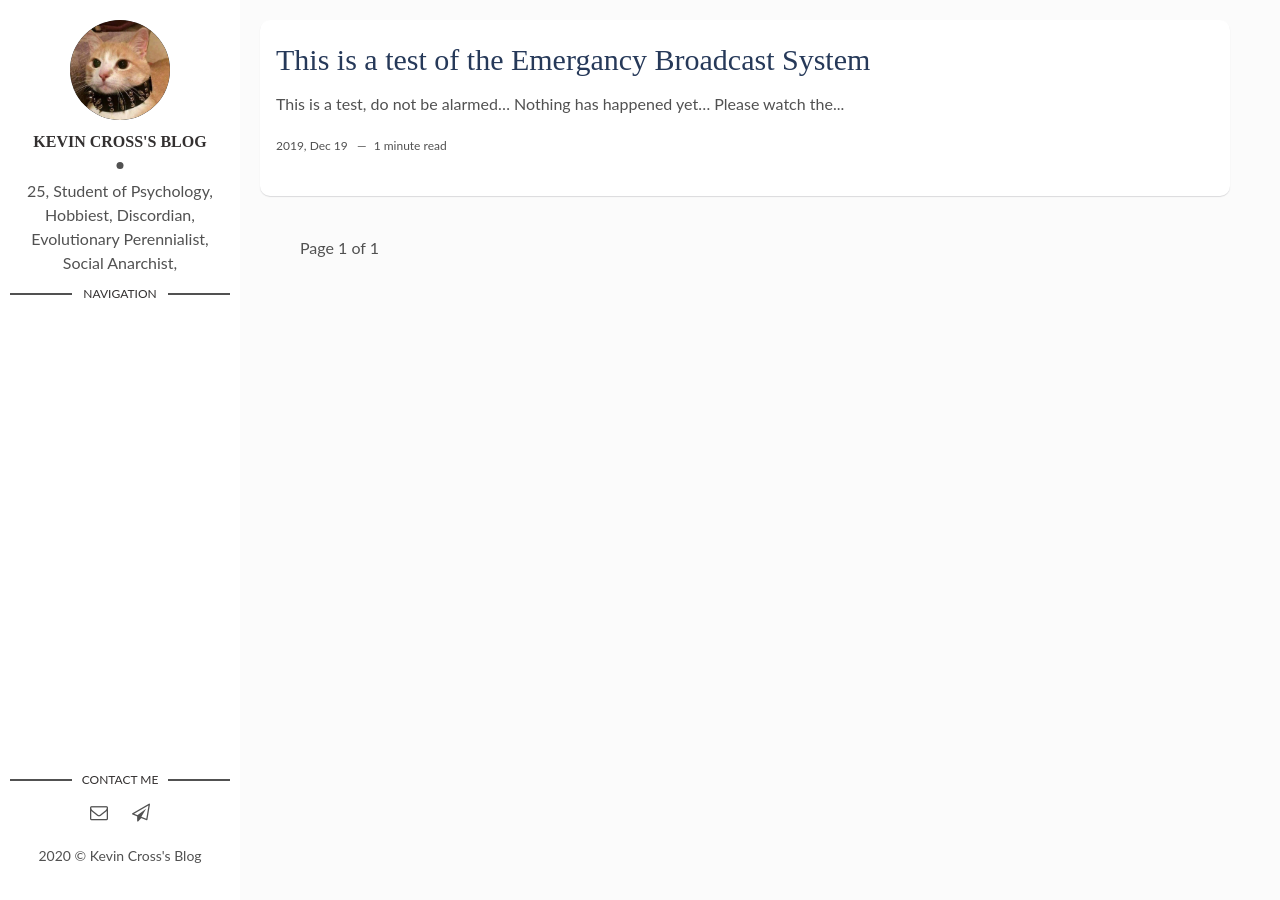
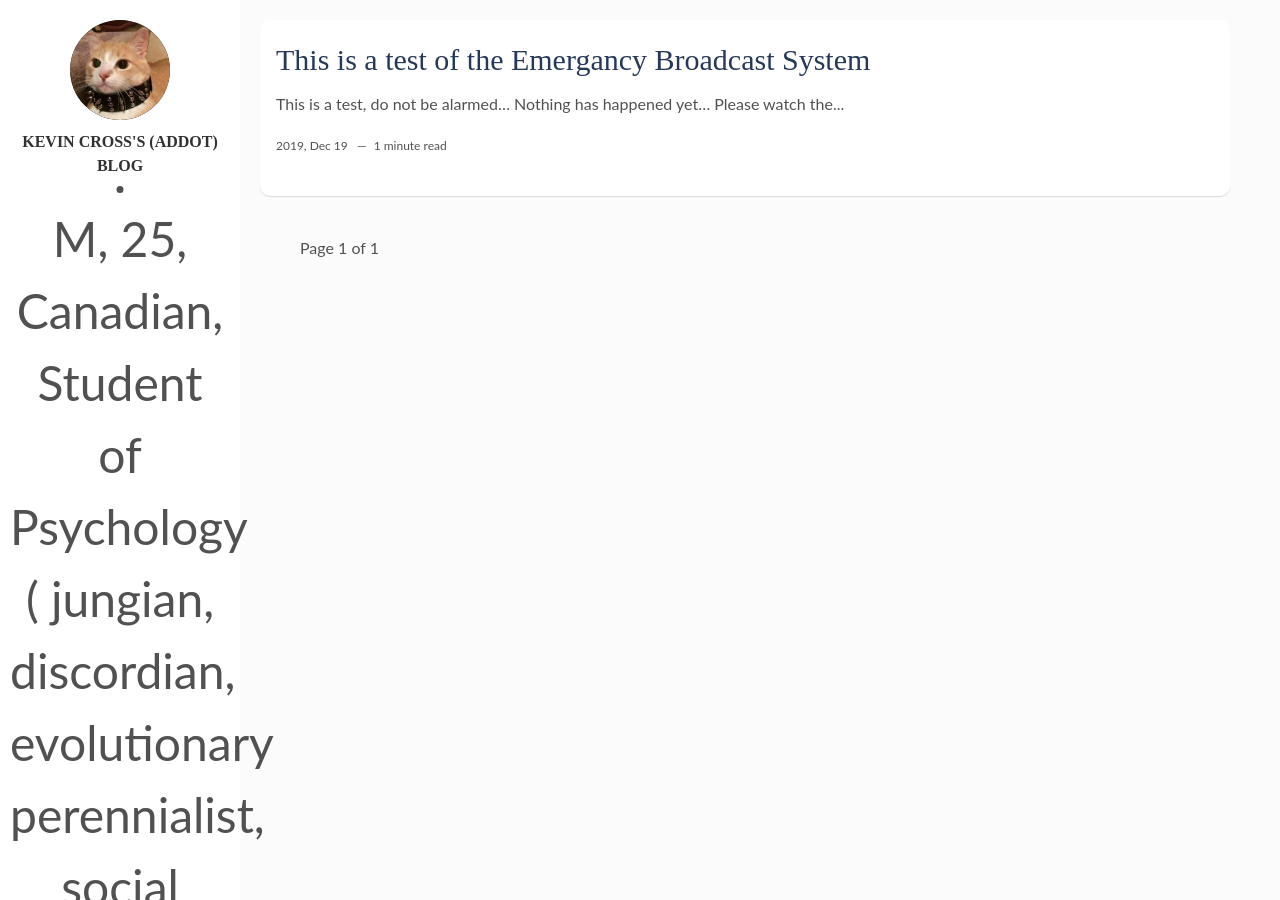
Before and after one commit to ADotInTime/ADotInTime, a Jekyll site: the page built from index.html, in a window 1280 px wide. Built offline with Jekyll 4.4.1, drawn with Linux system fonts in a browser that asks for light colours; the list of posts is cut into pages by our own code; some of the changed text lies outside the part shown.

Commit message:
true final update tonight

```diff
--- a/_config.yml
+++ b/_config.yml
@@ -1,4 +1,4 @@
-title: Kevin Cross's Website
+title: Addot's Website
 description: > # this means to ignore newlines until "baseurl:"
   A blog and website about my various projects, thoughts, interests, and works.
 permalink: ':title/'
@@ -7,9 +7,9 @@ url: "https://animaanimus.github.io" # the base hostname & protocol for your sit
 site-twitter: #if your site has a twitter account, enter it here
 
 # Author Settings
-author: Kevin Cross's Blog # add your name
+author: Kevin Cross's (Addot) Blog # add your name
 author-img: avatar.jpg # add your photo
-about-author: 25, Student of Psychology, Hobbiest, Discordian, Evolutionary Perennialist, Social Anarchist, # add description
+about-author: M, 25, Canadian, Student of Psychology ( jungian, discordian, evolutionary perennialist, social anarchist,), small time hobbiest, and furry. # add description
 pages-directory: # directory for all the sections of the website
 # social-twitter: # add your Twitter handle
 # social-facebook: # add your Facebook handle
--- a/_layouts/main.html
+++ b/_layouts/main.html
@@ -9,7 +9,7 @@ layout: default
         <a href="{{site.baseurl}}/"><img src="{{site.baseurl}}/assets/img/{% if site.author-img %}{{site.author-img}}{% endif %}" alt="{{site.author}}"></a>
       </div>
       <div class="author-name">{{site.author}}</div>
-      <p>{{site.about-author}}</p>
+      <p><font size="8">{{site.about-author}}</font></p>
       <!-- Page Navigation -->
       <section class="contact">
         <h3 class="contact-title">Navigation</h3>
```
